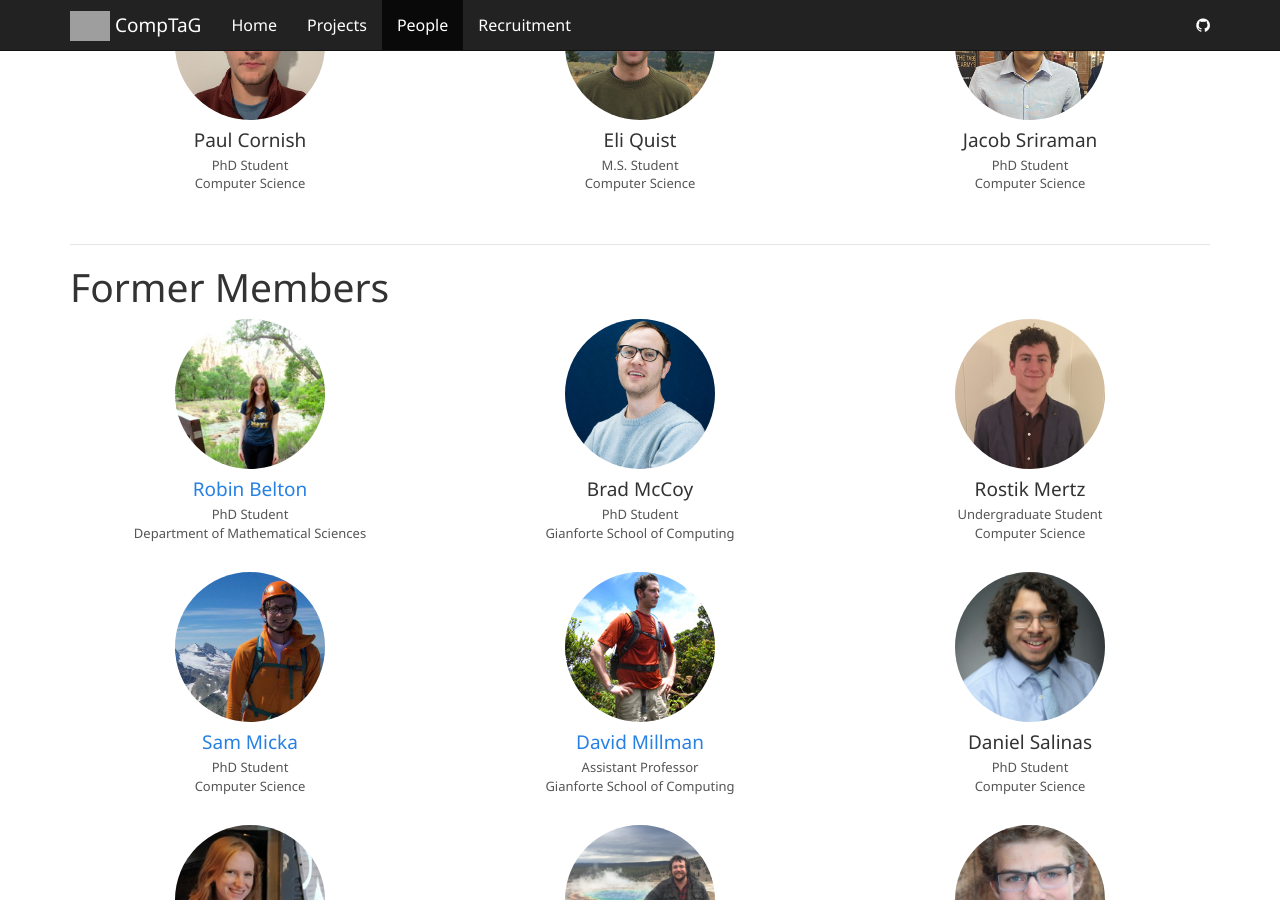
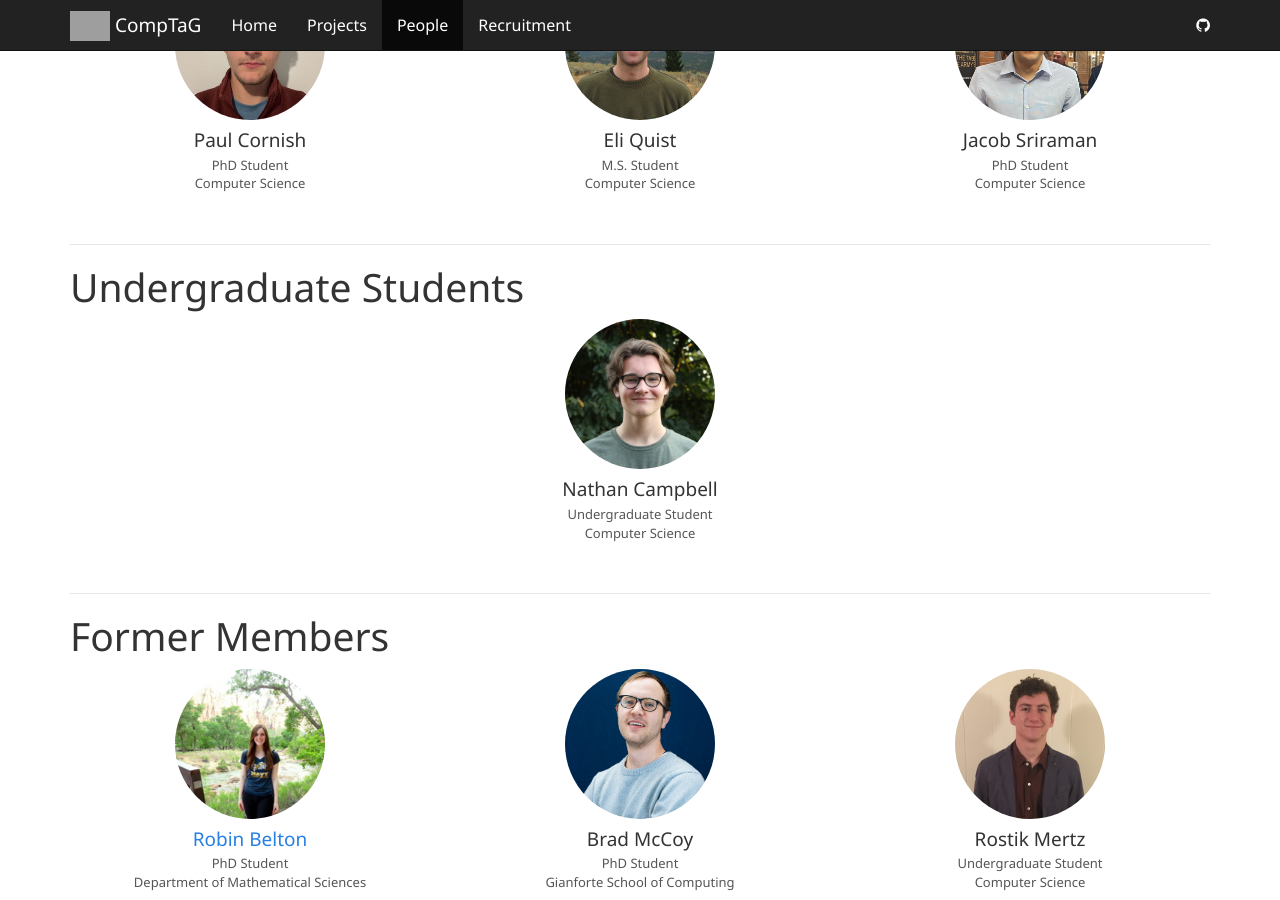
Before and after one commit to compTAG/comptag.github.io, a Jekyll site: the page built from people.html, in a window 1280 px wide and 900 px high, scrolled down 893 px. Built offline with Jekyll 4.4.1, drawn with Linux system fonts in a browser that asks for light colours; comment, search, counter and statistics services are not loaded; grey boxes are pictures that could not be loaded.

Commit message:
Add nathan to website

```diff
--- a/_data/people.yml
+++ b/_data/people.yml
@@ -54,8 +54,12 @@
 
 # ------------------------------------------------------------------------------
 # UNDERGRADUATE STUDENTS
-# - category: Undergraduate Students
-#   members:
+- category: Undergraduate Students
+  members:
+    - name: Nathan Campbell
+      role: Undergraduate Student
+      department: Computer Science
+      photo: assets/people/nathan-campbell.jpg
 
 
 # ------------------------------------------------------------------------------
```
Also changed, not shown: assets/people/nathan-campbell.jpg (added).
